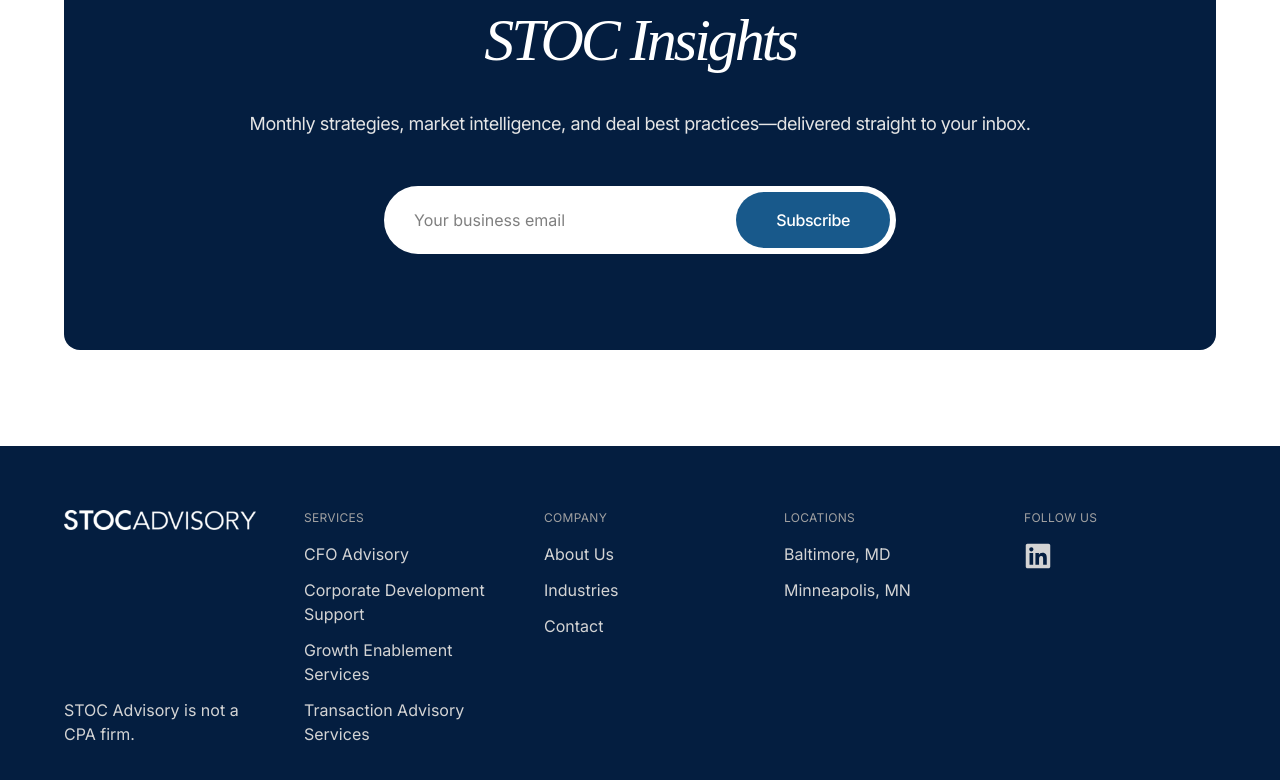
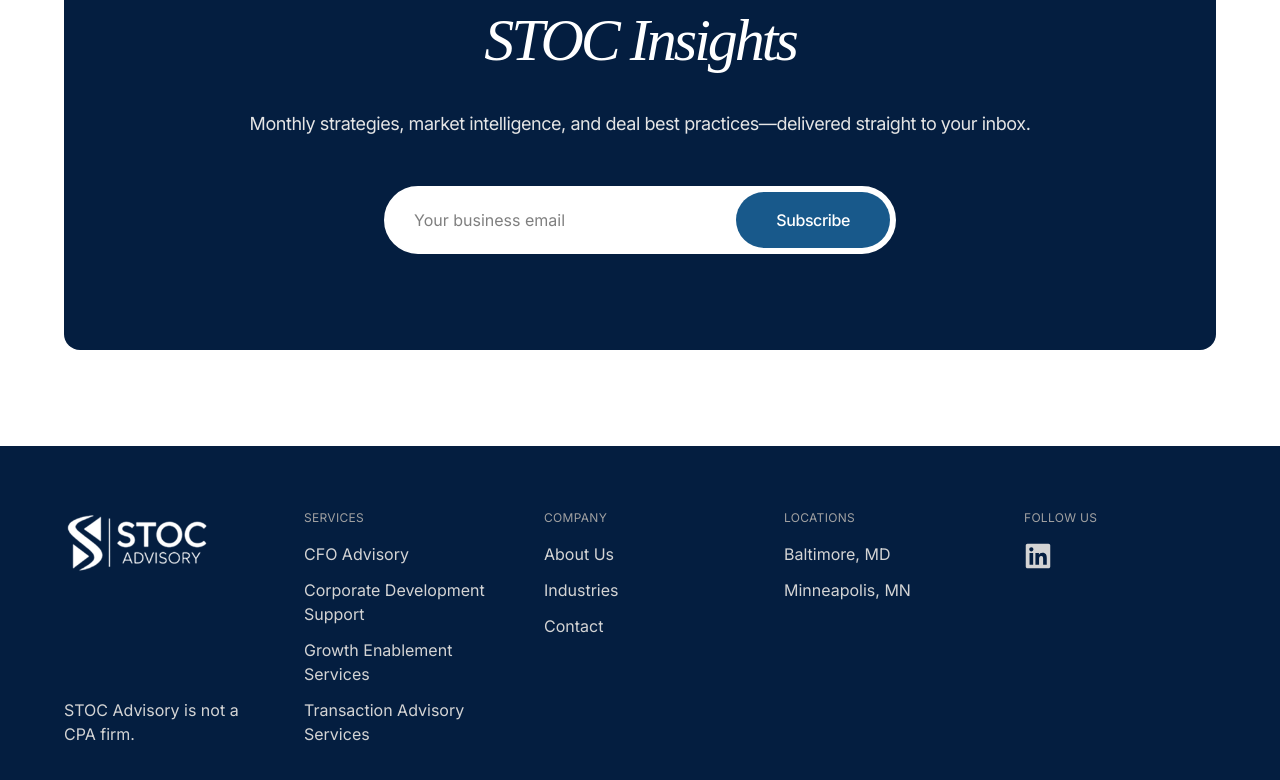
Before and after one commit to mhlauf1/stoc, a Next.js app: page / in a window 1280 px wide. Shown: the part 2908-3688 px from the top of the page. Built offline with nearby package versions, Linux system fonts and the light colour scheme.

Commit message:
footer logo update

```diff
--- a/src/components/Footer.tsx
+++ b/src/components/Footer.tsx
@@ -14,11 +14,11 @@
         <div className="flex flex-col justify-between gap-6">
           <Link href="/">
             <Image
-              src="/stoc-logo.png"
+              src="/stoc-main-logo-cropped.png"
               width={250}
               height={100}
               alt="STOC Advisory"
-              className="filter w-[250px] brightness-0 invert"
+              className="filter w-[150px] brightness-0 invert"
             />
           </Link>
           <p className="text-neutral-300 leading-6">
```
